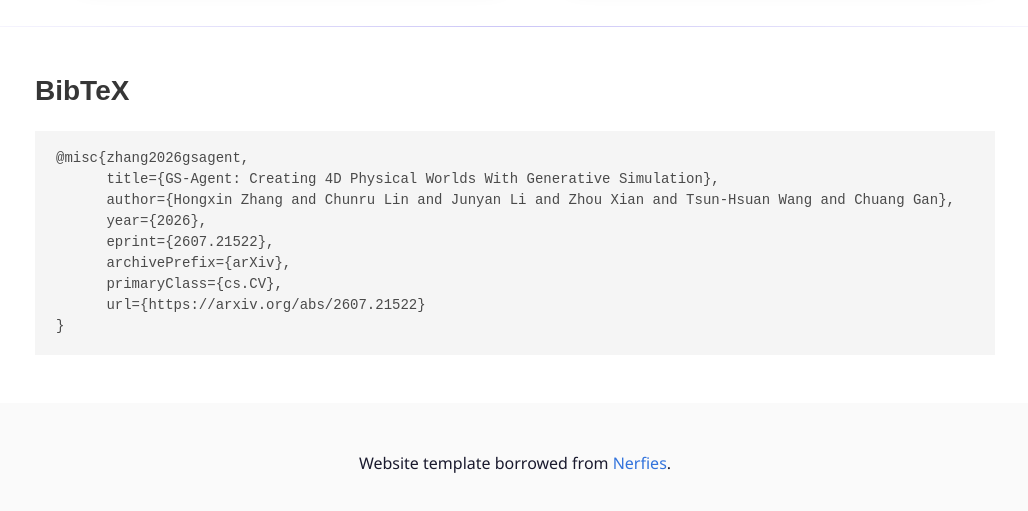
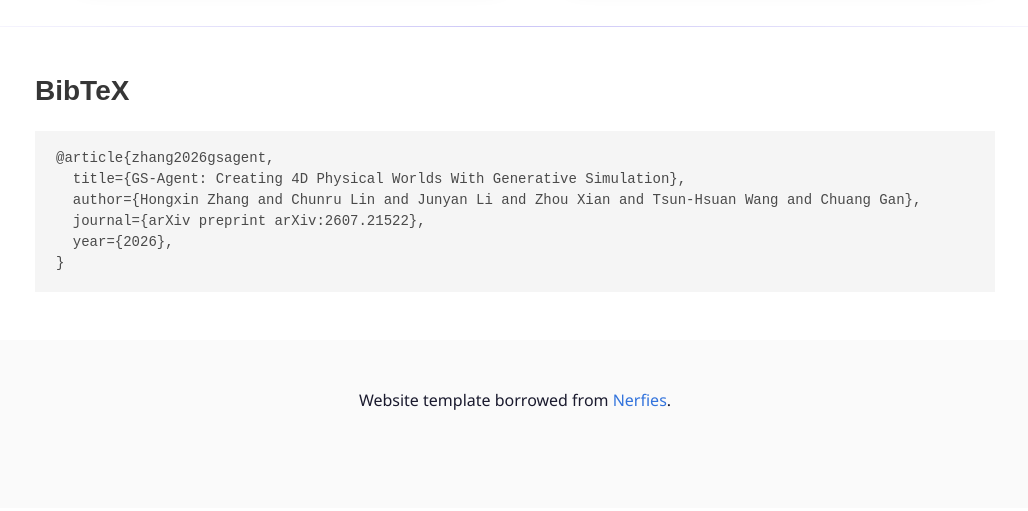
Before and after one commit to UMass-Embodied-AGI/gs-agent, a plain HTML site: page index.html in a window 1280 px wide. Shown: the part 4693-5204 px from the top of the page, without its empty margins (125-1153 px from the left). Drawn offline with nearby package versions, Linux system fonts and the light colour scheme; some icons are missing; a web font is replaced by a local one.

Commit message:
Use article bibtex format

```diff
--- a/index.html
+++ b/index.html
@@ -769,14 +769,11 @@ for _ in range(horizon):
 <section class="section" id="BibTeX">
   <div class="container is-max-desktop content">
     <h2 class="title gs-section-title">BibTeX</h2>
-    <pre><code>@misc{zhang2026gsagent,
-      title={GS-Agent: Creating 4D Physical Worlds With Generative Simulation},
-      author={Hongxin Zhang and Chunru Lin and Junyan Li and Zhou Xian and Tsun-Hsuan Wang and Chuang Gan},
-      year={2026},
-      eprint={2607.21522},
-      archivePrefix={arXiv},
-      primaryClass={cs.CV},
-      url={https://arxiv.org/abs/2607.21522}
+    <pre><code>@article{zhang2026gsagent,
+  title={GS-Agent: Creating 4D Physical Worlds With Generative Simulation},
+  author={Hongxin Zhang and Chunru Lin and Junyan Li and Zhou Xian and Tsun-Hsuan Wang and Chuang Gan},
+  journal={arXiv preprint arXiv:2607.21522},
+  year={2026},
 }</code></pre>
   </div>
 </section>
```
